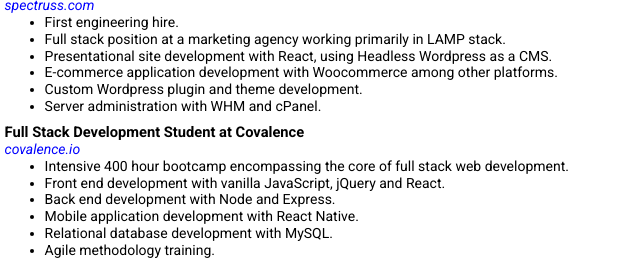
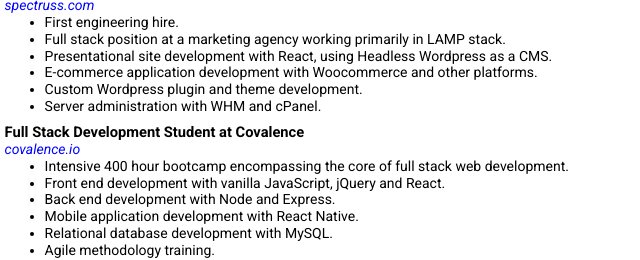
Before and after one commit to evannorton/resume, a plain HTML site: page index.html in a window 1280 px wide. Shown: the part 408-668 px from the top of the page, 36-676 px from the left. Drawn offline with nearby package versions, Linux system fonts and the light colour scheme.

Commit message:
among > and

```diff
--- a/index.html
+++ b/index.html
@@ -196,7 +196,7 @@
                     <li>First engineering hire.</li>
                     <li>Full stack position at a marketing agency working primarily in LAMP stack.</li>
                     <li>Presentational site development with React, using Headless Wordpress as a CMS.</li>
-                    <li>E-commerce application development with Woocommerce among other platforms.</li>
+                    <li>E-commerce application development with Woocommerce and other platforms.</li>
                     <li>Custom Wordpress plugin and theme development.</li>
                     <li>Server administration with WHM and cPanel.</li>
                 </ul>
```
